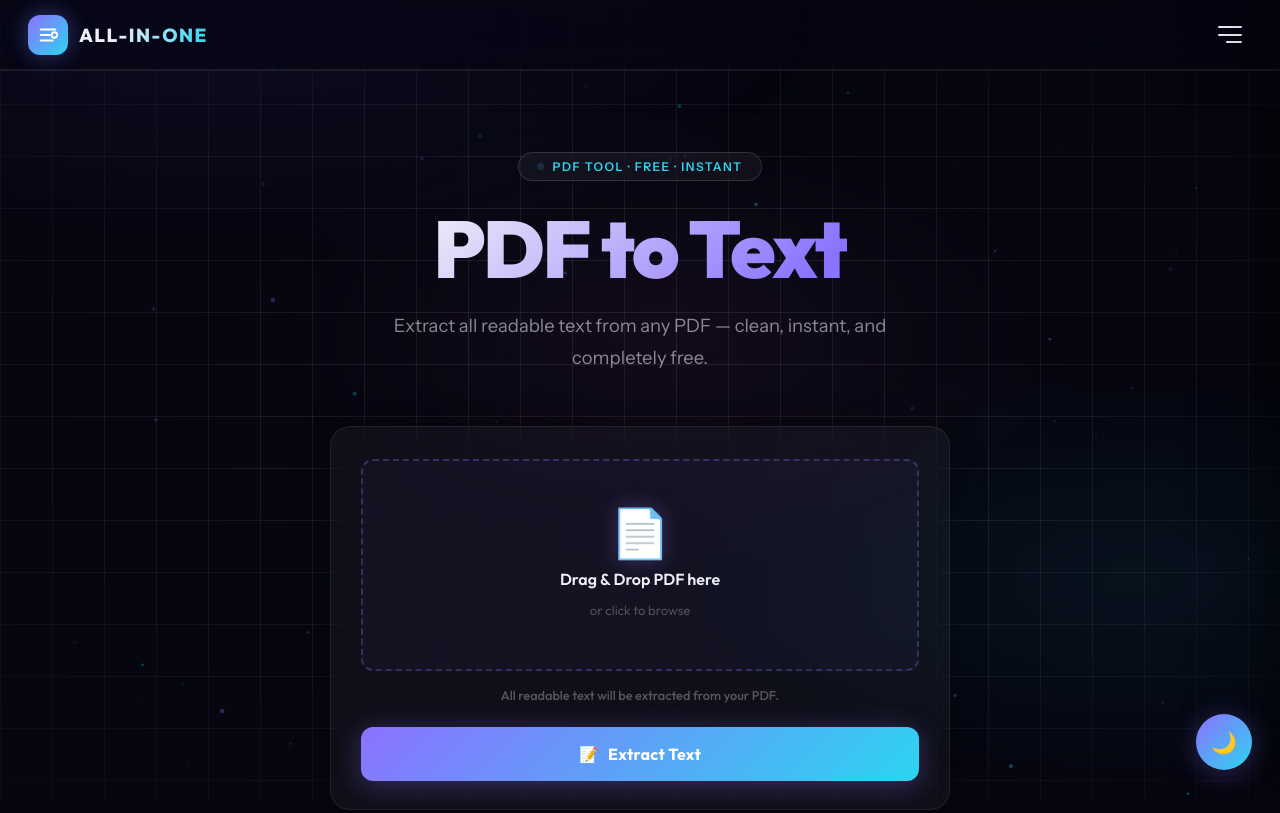
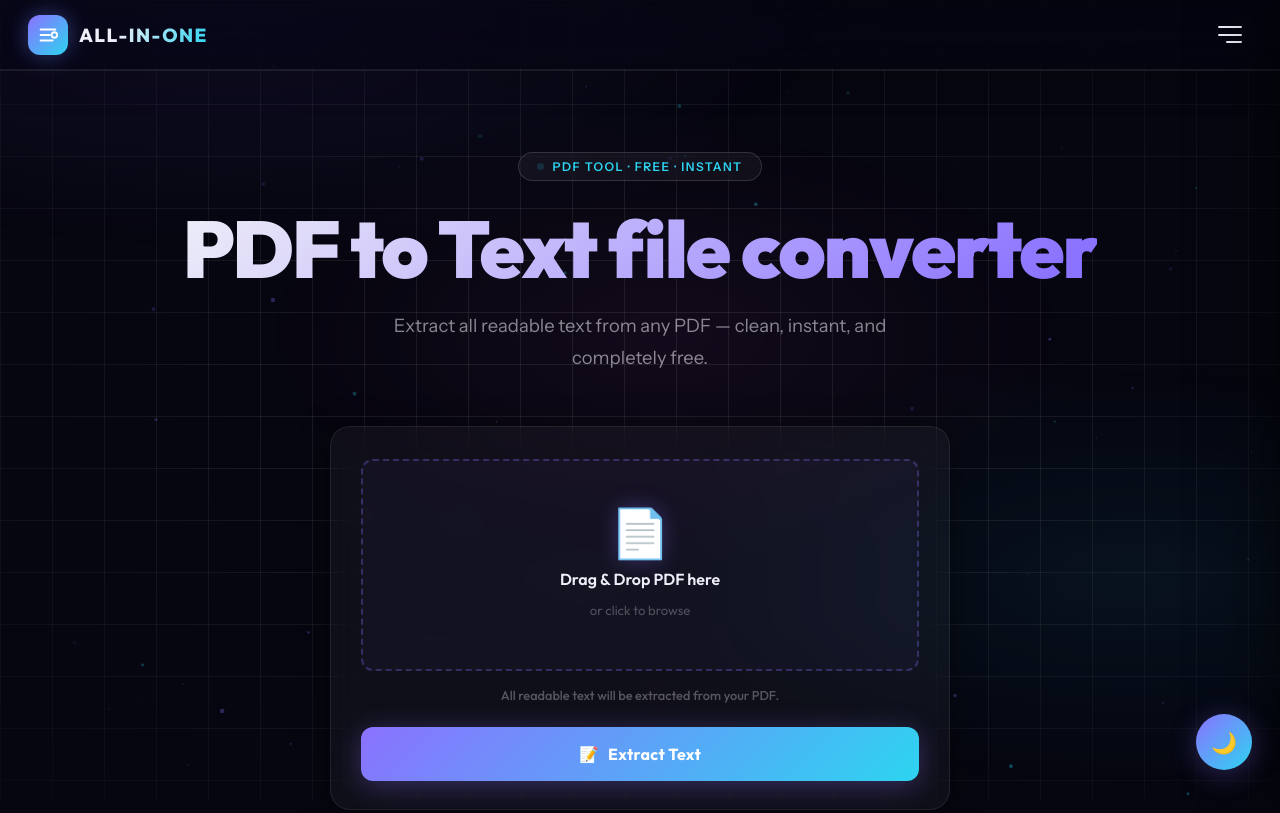
Before and after one commit to Gokuraj001/AllInOne, a plain HTML site: page templates/Pdftotext2.html in a window 1280 px wide. Shown: the top 813 px of the page. Drawn offline with Linux system fonts and the light colour scheme.

Commit message:
Update PDF template pages

```diff
--- a/templates/Pdftotext2.html
+++ b/templates/Pdftotext2.html
@@ -271,7 +271,7 @@ footer{background:#000;border-top:1px solid rgba(255,255,255,.06);position:relat
       <span class="hero-badge-dot"></span>
       <span data-i18n="heroBadge">PDF Tool · Free · Instant</span>
     </div>
-    <h1 data-i18n="heroTitle">PDF to Text</h1>
+    <h1 data-i18n="heroTitle">PDF to Text file converter</h1>
     <p data-i18n="heroSub">Extract all readable text from any PDF — clean, instant, and completely free.</p>
   </div>
 
```
Also changed, not shown: templates/Pdftoimage2.html (+1 -1 lines).
